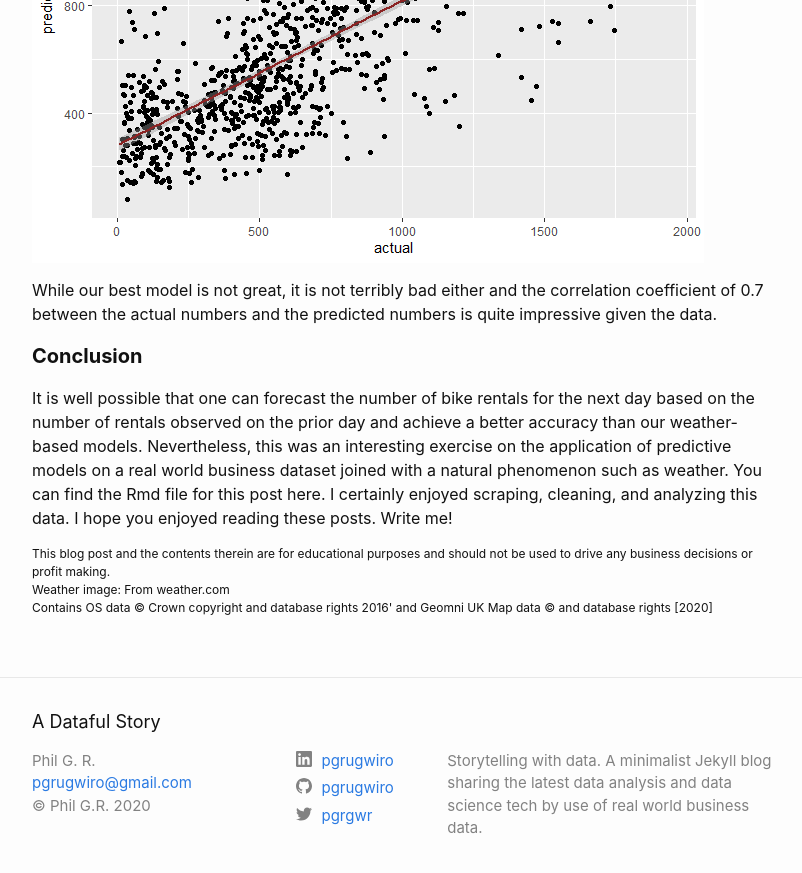
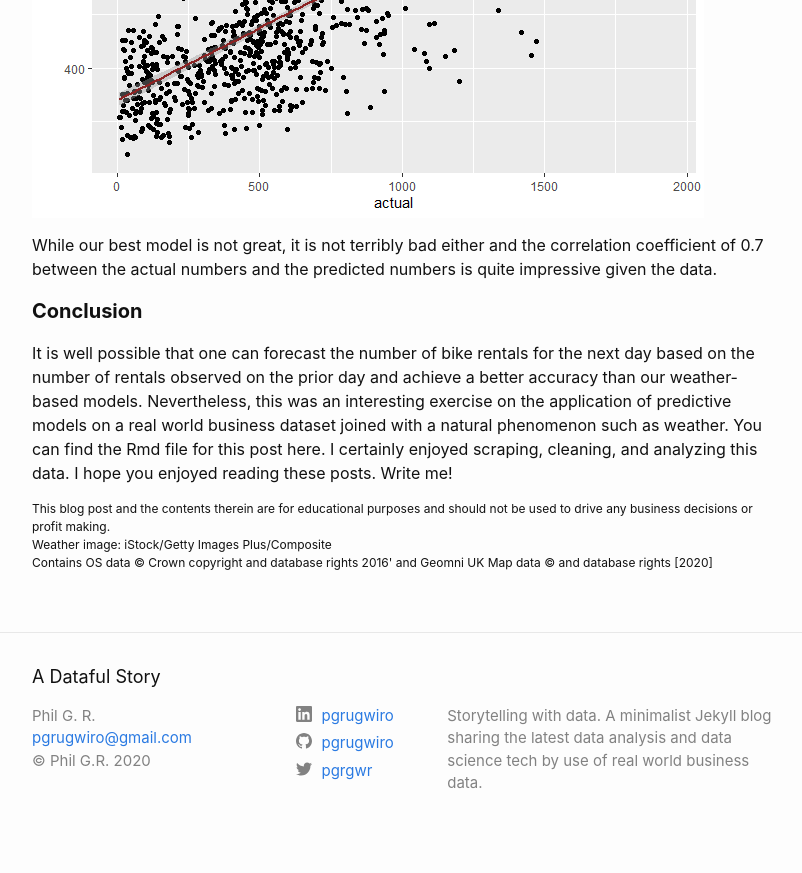
Before and after one commit to pgrugwiro/dataful-blog, a Jekyll site: the page built from _posts/2020-12-12-london-bikeshare-ctd.md, in a window 1280 px wide and 900 px high, scrolled down 11831 px. Shown: the top 873 px of the window, without its empty margins (238-1040 px from the left). Built offline with Jekyll 4.4.1, drawn with Linux system fonts in a browser that asks for light colours; our own code applies the rules of GitHub Pages for plain Markdown files; some of the changed lines change nothing that is shown; some of the changed text lies outside the part shown.

Commit message:
weather icon add

```diff
--- a/_posts/2020-12-12-london-bikeshare-ctd.md
+++ b/_posts/2020-12-12-london-bikeshare-ctd.md
@@ -1,6 +1,6 @@
 ---
+layout: post
 title: 'ADFS: London Bike Share Cntd'
-author: "Phil G Rugwiro"
 date: 2020-12-12 19:50:22 +0000
 always_allow_html: TRUE
 output:
@@ -8,11 +8,9 @@
     variant: gfm
     preserve_yaml: TRUE
 categories: jekyll update
-image: /assets/feature_images/post2.png
+image: /assets/feature_images/post2.jpg
 permalink: /:title:output_ext
 ---
-
-#### **Intro and data**
 
 In the <a href="https://dataful.blog/london-bike-share.html"> previous post </a>, we were able to uncover useful insights from the
 London Bike Sharing programme. We learned that in 2018 there were 10.3
@@ -1972,5 +1970,5 @@
 
 <p style="font-size:12px">
 This blog post and the contents therein are for educational purposes and should not be used to drive any business decisions or profit making. <br />
-Weather image: From weather.com <br />
+Weather image: iStock/Getty Images Plus/Composite <br />
 Contains OS data © Crown copyright and database rights 2016' and Geomni UK Map data © and database rights [2020]</p>
```
Also changed, not shown: assets/feature_images/post2.PNG (deleted), assets/feature_images/post2.jpg (added).
